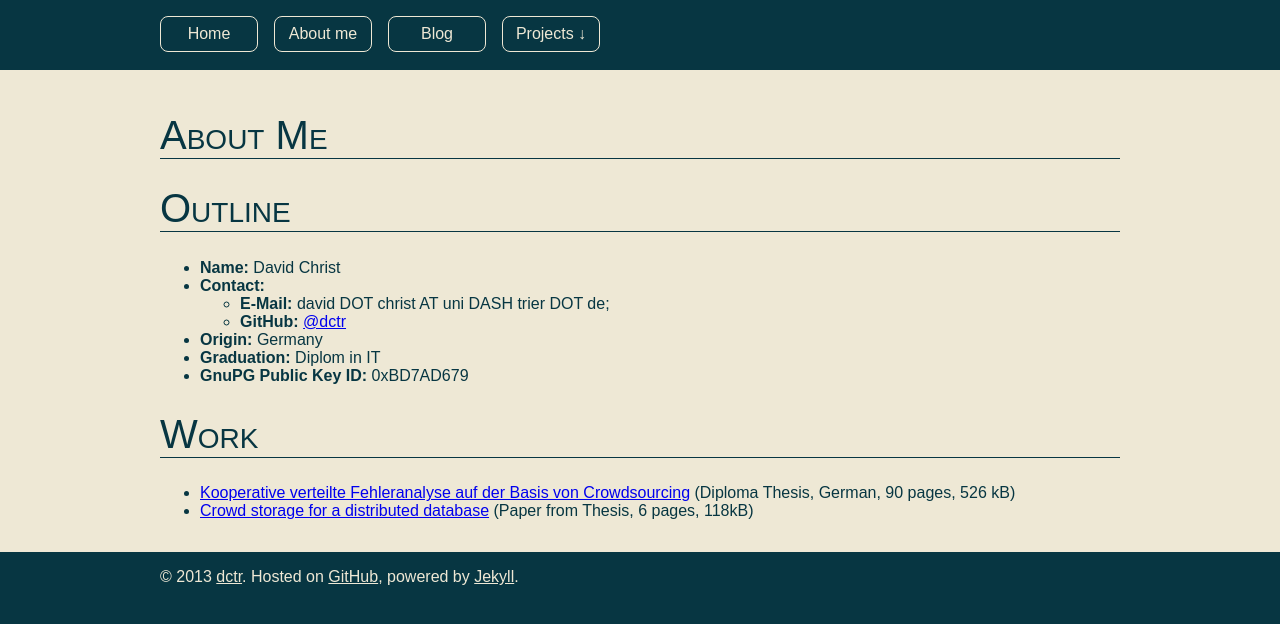
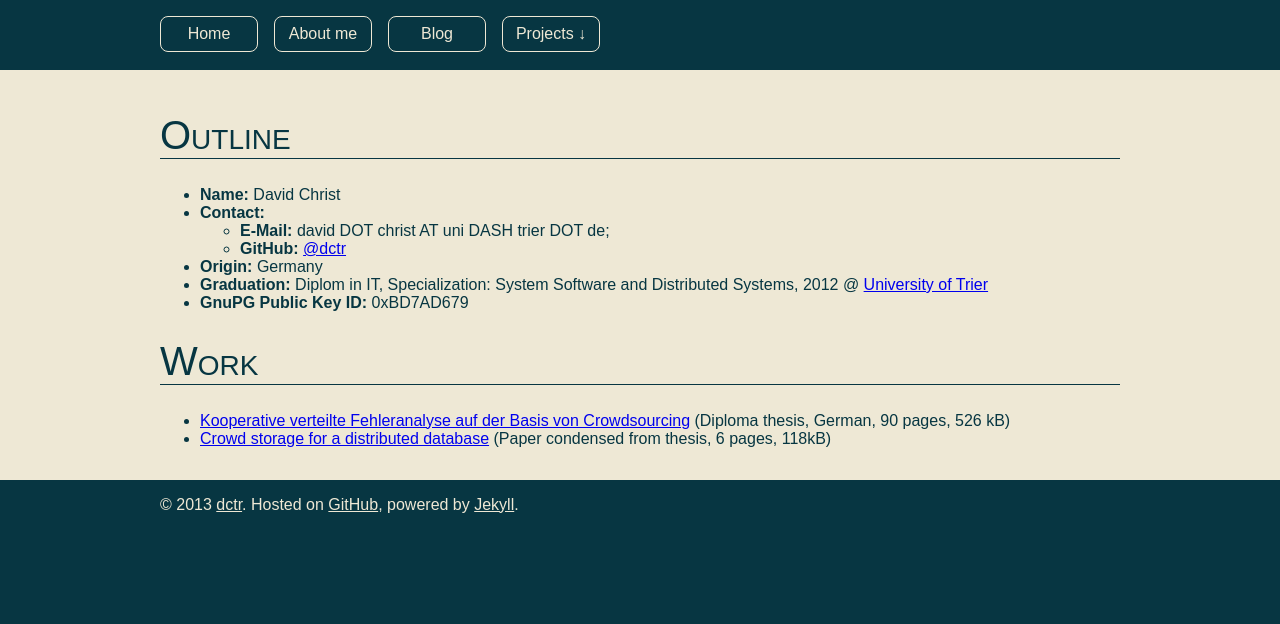
Before and after one commit to dctr/dctr.github.io, a Jekyll site: the page built from about/index.md, in a window 1280 px wide. Shown: the top 624 px of the page. Built offline with Jekyll 4.4.1, drawn with Linux system fonts in a browser that asks for light colours.

Commit message:
Refined "About me"

```diff
--- a/_src/default.scss
+++ b/_src/default.scss
@@ -64,6 +64,8 @@ h1, h2, h3, h4, h5, h6 {
   em {
     float: right;
     font-size: 0.5em;
+    position: relative;
+    top: 0.8em;
   }
 }
 h1 {
--- a/about/index.md
+++ b/about/index.md
@@ -1,19 +1,17 @@
 ---
-title: About me
 layout: default
+title: Outline
 ---
-# Outline
-
 - **Name:** David Christ
 - **Contact:**
   - **E-Mail:** david DOT christ AT uni DASH trier DOT de;
   - **GitHub:** [@dctr](https://github.com/dctr "github.com / dctr")
 - **Origin:** Germany
-- **Graduation:** Diplom in IT
+- **Graduation:** Diplom in IT, Specialization: System Software and Distributed Systems, 2012 @ <a href="http://www.uni-trier.de/" target="_blank">University of Trier</a>
 - **GnuPG Public Key ID:** 0xBD7AD679
 
 
 # Work
 
-- [Kooperative verteilte Fehleranalyse auf der Basis von Crowdsourcing](/downloads/kooperative-verteilte-fehleranalyse-auf-der-basis-von-crowdsourcing.pdf) (Diploma Thesis, German, 90 pages, 526 kB)
-- [Crowd storage for a distributed database](/downloads/crowd-storage-for-a-distributed-database.pdf) (Paper from Thesis, 6 pages, 118kB)
+- [Kooperative verteilte Fehleranalyse auf der Basis von Crowdsourcing](/downloads/kooperative-verteilte-fehleranalyse-auf-der-basis-von-crowdsourcing.pdf) (Diploma thesis, German, 90 pages, 526 kB)
+- [Crowd storage for a distributed database](/downloads/crowd-storage-for-a-distributed-database.pdf) (Paper condensed from thesis, 6 pages, 118kB)
--- a/styles/default.css
+++ b/styles/default.css
@@ -365,7 +365,9 @@ h1, h2, h3, h4, h5, h6 {
   font-variant: small-caps; }
   h1 em, h2 em, h3 em, h4 em, h5 em, h6 em {
     float: right;
-    font-size: 0.5em; }
+    font-size: 0.5em;
+    position: relative;
+    top: 0.8em; }
 
 h1 {
   font-size: 2.5em;
```
